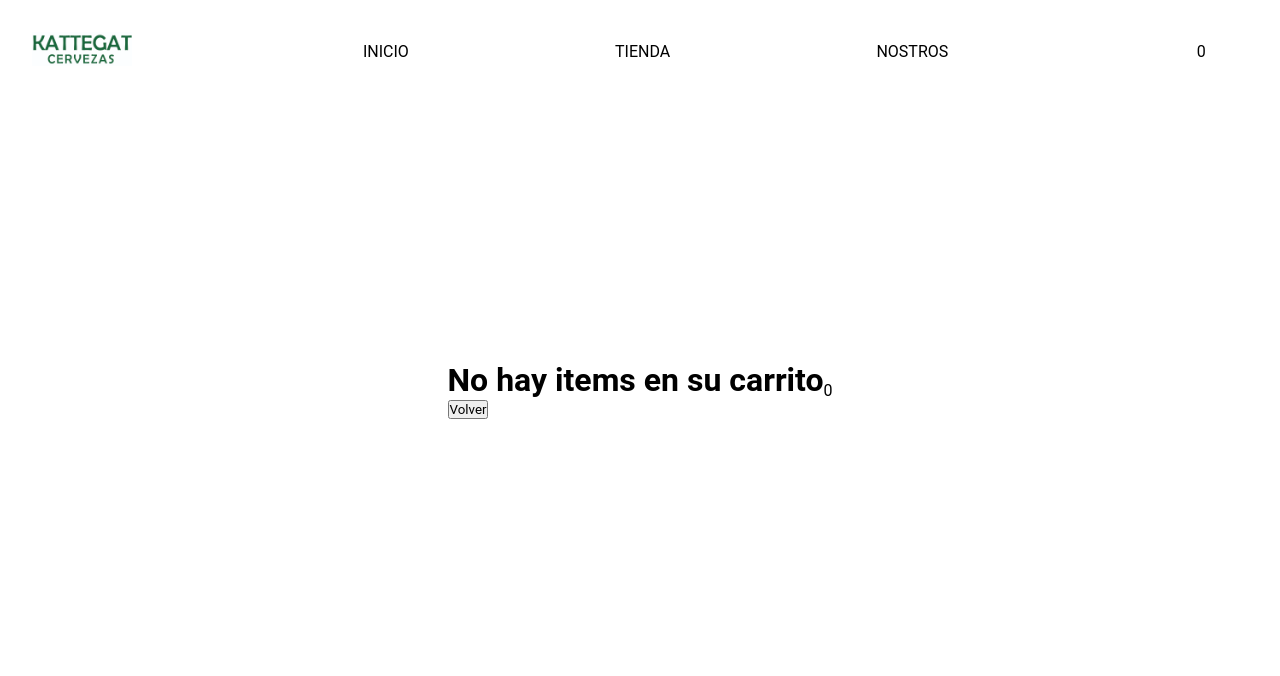
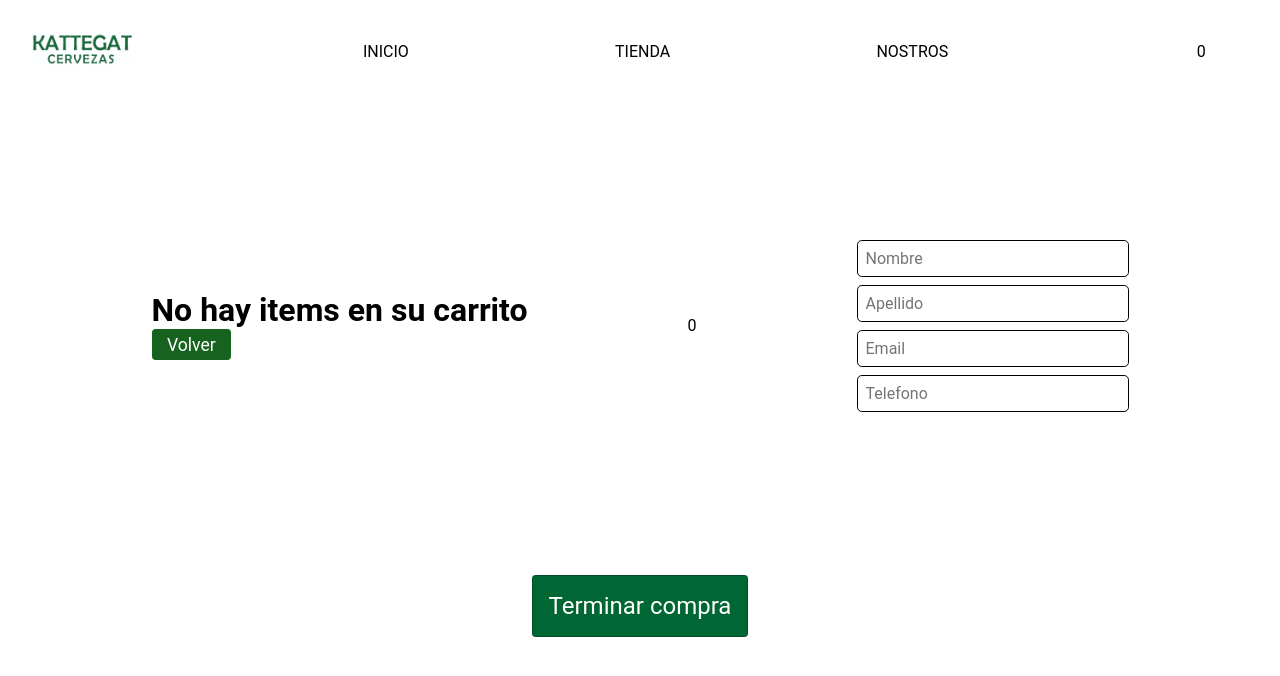
Before and after one commit to ignaciomazza/TiendaKattegat-JuanIgnacioMazza, a React (Create React App) app: page /cart in a window 1280 px wide. Shown: the top 676 px of the page. Built offline with nearby package versions, Linux system fonts and the light colour scheme.

Commit message:
entrega item collection 2

```diff
--- a/src/components/Cart/Cart.css
+++ b/src/components/Cart/Cart.css
@@ -26,9 +26,10 @@
     top: 5rem;
     right: 1rem;
     z-index: 1;
-    border: 1px solid rgb(233, 233, 233);
+    border: 1px solid rgb(255, 255, 255);
     box-shadow: 0px 0px 10px 0px rgb(213, 213, 213);
     padding: 1rem;
+    background-color: white;
 }
 
 .widgetProductos li{
@@ -84,7 +85,16 @@
     display: flex;
     justify-content: center;
     align-items: center;
-    height: 80vh;
+    flex-direction: column;
+    height: 92vh;
+    gap: 10rem;
+}
+
+.formContainer{
+    display: flex;
+    justify-content: center;
+    align-items: center;
+    gap: 10rem;
 }
 
 .CartProductos{
@@ -130,3 +140,36 @@
     transform: scale(1.1);
     cursor: pointer;
 }
+
+.form{
+    display: flex;
+    justify-content: center;
+    align-items: center;
+    flex-direction: column;
+    gap: .5rem;
+}
+
+.form input{
+    padding: .5rem;
+    font-size: 1rem;
+    border-radius: .3rem;
+    border: 1px solid black;
+    width: 17rem;
+}
+
+.volver{
+    padding: 0.3rem .9rem;
+    font-size: 1.1rem;
+    transition: .5s;
+    background-color: rgb(24, 98, 32);
+    border: 1px solid rgb(24, 98, 32);
+    color: white;
+    border-radius: .2rem;
+    opacity: 1;
+    transition: .7s;
+}
+
+.volver:hover{
+    cursor: pointer;
+    opacity: .8;
+}
--- a/src/components/Cart/Cart.jsx
+++ b/src/components/Cart/Cart.jsx
@@ -2,26 +2,73 @@ import React, { useState, useContext } from 'react';
 import {CartContext} from '../../context/CartContext';
 import { Link } from "react-router-dom";
 import './Cart.css';
+import db from '../../services'
+import { doc, collection, addDoc } from 'firebase/firestore';
 
 const Cart = () => {
 
   const {carrito, removeItem} = useContext(CartContext);
 
+  const total = carrito.reduce((pv, cv)=> pv + (cv.price * cv.quantity), 0)
+
+  const [formulario, setFormulario] = useState({
+    buyer: {
+      email: "",
+      nombre: "",
+      apellido: "",
+      telefono: ""
+    },
+    items: carrito,
+    total: total
+  });
+
+  const {buyer: {email, nombre, apellido, telefono}, } = formulario;
+
+  const handleChange = (e) => {
+    const { name, value } = e.target;
+    setFormulario({
+      ...formulario,
+      buyer: {
+        ...formulario.buyer,
+        [name]: value
+      }
+    });
+    console.log(formulario)
+  }
+
+  const setInFireBase = async (orden) => {
+    try {
+      const data = collection(db, "ordenes");
+      const col = await addDoc(data, orden);
+      alert("Su numero de orden es: " + col.id)
+    } catch (error) {
+
+    }
+  }
+
   return (
     <div className='CartContainer'>
+      <div className='formContainer'>
         {!carrito.length && <div>
           <h1>No hay items en su carrito</h1>
-        <Link to={`/category/all`}><button>Volver</button></Link>
+          <Link to={`/category/all`}><button className='volver'>Volver</button></Link>
         </div>}
         {carrito.length &&
         <div className='CartProductos'>
           <ul>
             {carrito.map(((item, index) => <li key={index}><p>{item.title} - {item.quantity}</p><button onClick={() => removeItem(item.id)}  className="eliminarCartProduct">Eliminar</button></li>))}
           </ul>
+        </div>}
+        <div className='form'>
+          <input type="text" name="nombre" placeholder='Nombre' value={nombre} onChange={handleChange}/>
+          <input type="text" name="apellido" placeholder='Apellido' value={apellido} onChange={handleChange}/>
+          <input type="email" name="email" placeholder='Email' value={email} onChange={handleChange}/>
+          <input type="text" name="telefono" placeholder='Telefono' value={telefono} onChange={handleChange}/>
+        </div>
+      </div>
       <div>
-          <button className="comprarCount">Terminar compra</button>
+          <button className="comprarCount" onClick={() => setInFireBase(formulario)}>Terminar compra</button>
         </div>
-      </div>}
       </div>
   )
 }
```
Lines whose indentation alone changed are shown as unchanged.
